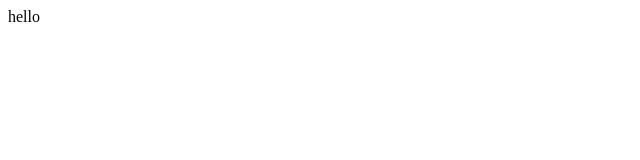
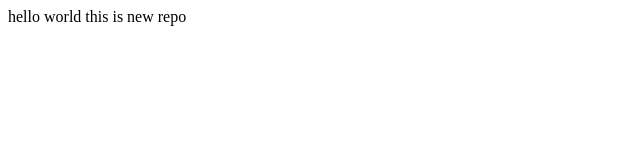
Before and after one commit to Aakanksha-6/localrepo, a plain HTML site: page index.html in a window 1280 px wide. Shown: the whole page, without its empty margins (0-640 px from the left). Drawn offline with Linux system fonts and the light colour scheme.

Commit message:
updated file on feature1

```diff
--- a/index.html
+++ b/index.html
@@ -1,5 +1,6 @@
 <html>
 <head>
-    hello
+    hello world
+    this is new repo
 </body>
 </html>
```
